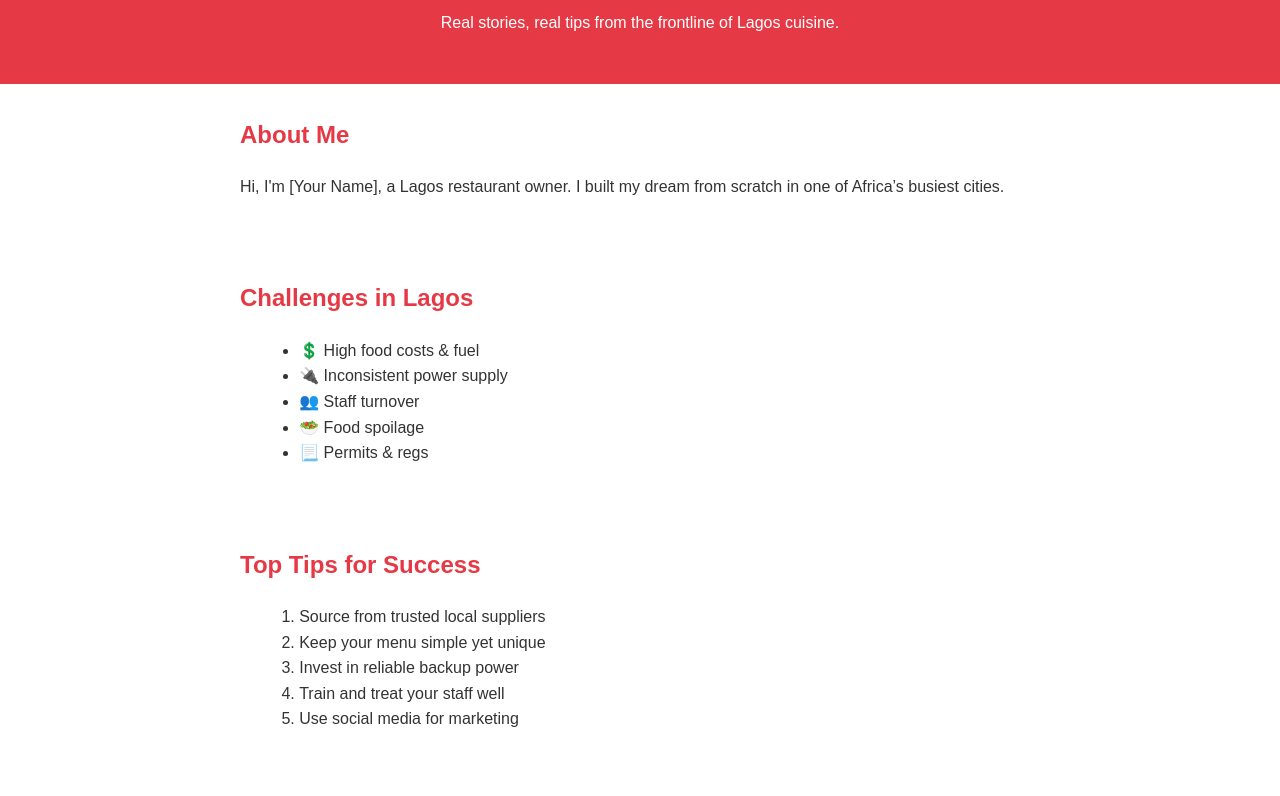
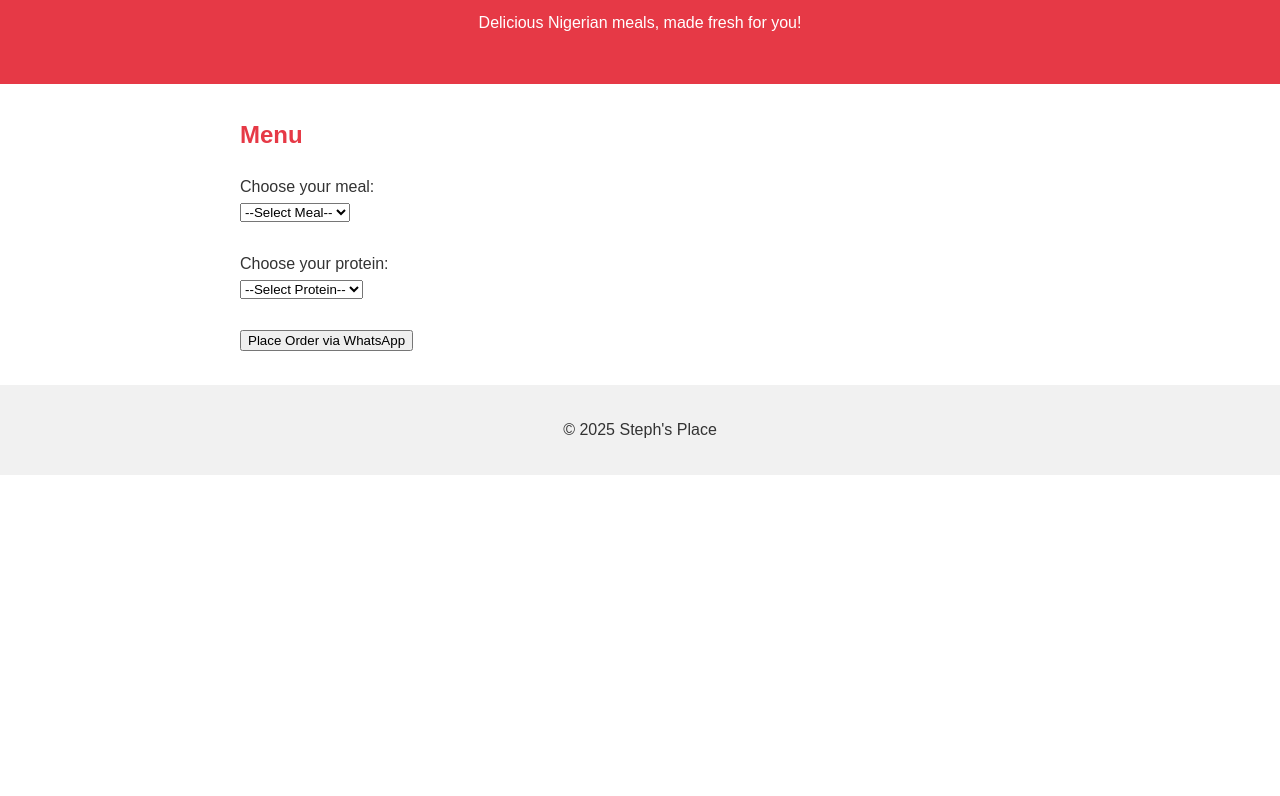
Before and after one commit to edgraward/Lagos-resturnnt, a plain HTML site: page index.html in a window 1280 px wide. Shown: the part 102-898 px from the top of the page. After the commit the page ends 800 px from the top, so only its background shows below. Drawn offline with Linux system fonts and the light colour scheme.

Commit message:
Update index.html

```diff
--- a/index.html
+++ b/index.html
@@ -2,51 +2,52 @@
 <html lang="en">
 <head>
   <meta charset="UTF-8" />
-  <meta name="viewport" content="width=device-width, initial-scale=1.0" />
-  <title>Lagos Restaurant Owner</title>
+  <meta name="viewport" content="width=device-width, initial-scale=1.0"/>
+  <title>Steph's Place - Order Now</title>
   <link rel="stylesheet" href="style.css" />
 </head>
 <body>
   <header>
-    <h1>Owning a Restaurant in Lagos</h1>
-    <p>Real stories, real tips from the frontline of Lagos cuisine.</p>
+    <h1>Steph's Place</h1>
+    <p>Delicious Nigerian meals, made fresh for you!</p>
   </header>
 
-  <section id="about">
-    <h2>About Me</h2>
-    <p>Hi, I'm [Your Name], a Lagos restaurant owner. I built my dream from scratch in one of Africa’s busiest cities.</p>
-  </section>
+  <section id="menu">
+    <h2>Menu</h2>
+    <form id="orderForm">
+      <label for="food">Choose your meal:</label><br />
+      <select id="food" name="food" required>
+        <option value="">--Select Meal--</option>
+        <option value="Jollof Rice">Jollof Rice</option>
+        <option value="Fried Rice">Fried Rice</option>
+      </select><br /><br />
 
-  <section id="challenges">
-    <h2>Challenges in Lagos</h2>
-    <ul>
-      <li>💲 High food costs & fuel</li>
-      <li>🔌 Inconsistent power supply</li>
-      <li>👥 Staff turnover</li>
-      <li>🥗 Food spoilage</li>
-      <li>📃 Permits & regs</li>
-    </ul>
-  </section>
+      <label for="protein">Choose your protein:</label><br />
+      <select id="protein" name="protein" required>
+        <option value="">--Select Protein--</option>
+        <option value="Beef">Beef</option>
+        <option value="Chicken">Chicken</option>
+        <option value="Turkey">Turkey</option>
+      </select><br /><br />
 
-  <section id="tips">
-    <h2>Top Tips for Success</h2>
-    <ol>
-      <li>Source from trusted local suppliers</li>
-      <li>Keep your menu simple yet unique</li>
-      <li>Invest in reliable backup power</li>
-      <li>Train and treat your staff well</li>
-      <li>Use social media for marketing</li>
-    </ol>
-  </section>
-
-  <section id="contact">
-    <h2>Contact & Booking</h2>
-    <p>Email: <a href="mailto:you@example.com">you@example.com</a></p>
-    <p>Instagram: <a href="https://instagram.com/lagosfooddreams" target="_blank">@lagosfooddreams</a></p>
+      <button type="submit">Place Order via WhatsApp</button>
+    </form>
   </section>
 
   <footer>
-    <p>&copy; 2025 Lagos Restaurant Owner</p>
+    <p>&copy; 2025 Steph's Place</p>
   </footer>
+
+  <script>
+    document.getElementById('orderForm').addEventListener('submit', function(e) {
+      e.preventDefault();
+      const food = document.getElementById('food').value;
+      const protein = document.getElementById('protein').value;
+      const phone = '2348106084781';
+      const message = encodeURIComponent(`Hi Steph, I want to order: ${food} with ${protein}`);
+      const url = `https://wa.me/${phone}?text=${message}`;
+      window.open(url, '_blank');
+    });
+  </script>
 </body>
 </html>
```
